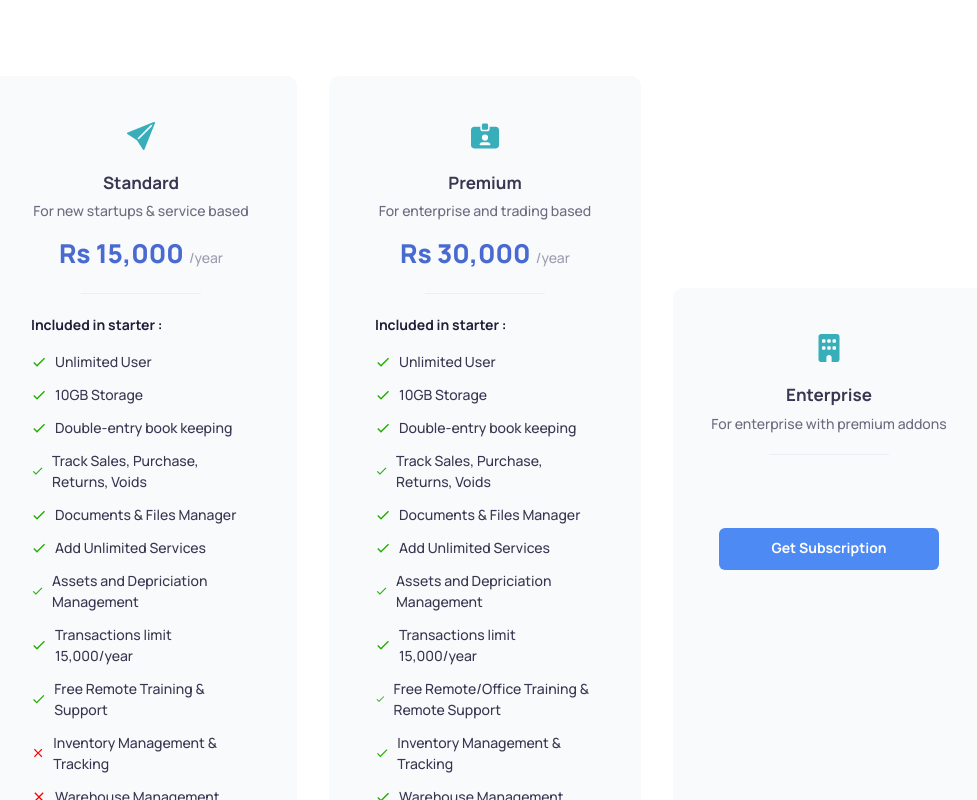
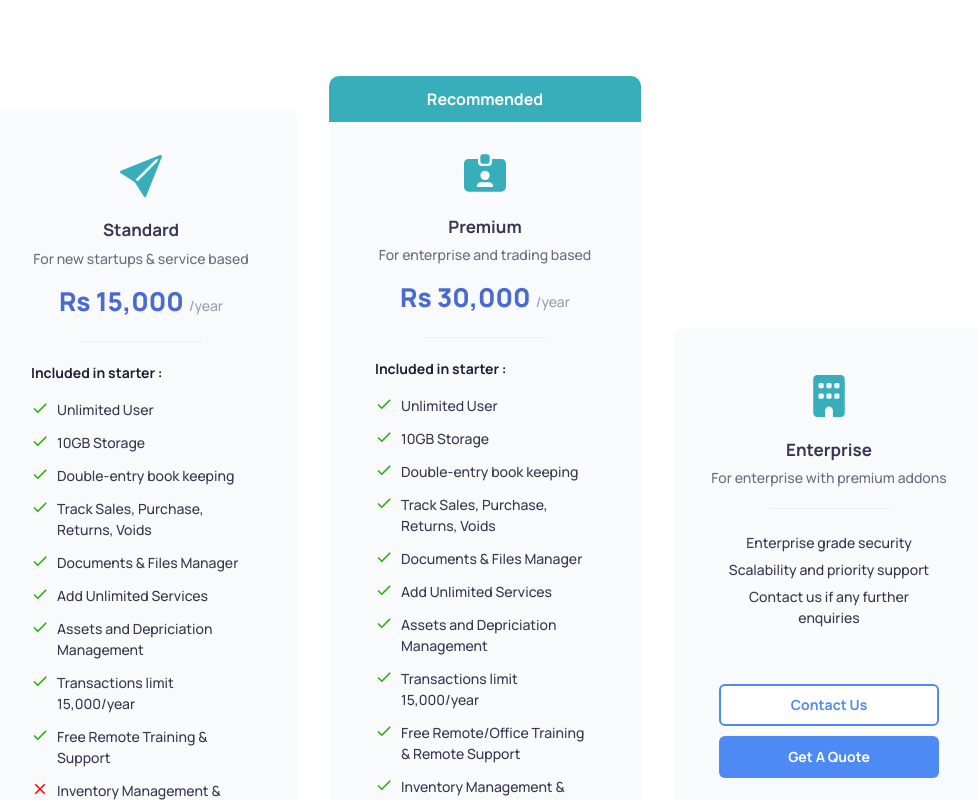
Before and after one commit to gsauarv/test-srot, a Next.js app: page /accounting in a window 1280 px wide. Shown: the part 2500-3300 px from the top of the page, without its empty margins (155-1132 px from the left). Built offline with nearby package versions, Linux system fonts and the light colour scheme.

Commit message:
DESIGN: Design change for package card

```diff
--- a/components/accounting/PackageSection.js
+++ b/components/accounting/PackageSection.js
@@ -1,5 +1,6 @@
 import { Box, Button, Divider, Flex, Text } from "@chakra-ui/react";
 import { BsFillSendFill } from "react-icons/bs";
+import { FaCrown } from "react-icons/fa";
 import { FaBuilding, FaIdCardClip } from "react-icons/fa6";
 import { MdClear, MdOutlineCheck } from "react-icons/md";
 import SectionTitle from "../common/SectionTitle";
@@ -35,6 +36,7 @@ const PackageSection = ({ title = true, isRestaurantPage }) => {
       name: "Premium",
       subtitle: "For enterprise and trading based",
       price: "30,000",
+      isRecommended: true,
       items: [
         { title: "Unlimited User", included: true },
         { title: "10GB Storage", included: true },
@@ -100,6 +102,7 @@ const PackageSection = ({ title = true, isRestaurantPage }) => {
       name: "Premium",
       subtitle: "For enterprise restaurants and cafe",
       price: "30,000",
+      isRecommended: true,
       items: [
         { title: "Unlimited Storage", included: true },
         { title: "Unlimited User", included: true },
@@ -118,11 +121,13 @@ const PackageSection = ({ title = true, isRestaurantPage }) => {
       name: "Premium Plus",
       subtitle: "For new Freelancers",
       price: "50,000",
+      deducted_price: "60,000",
+
       items: [
         { title: "Invoicing & Payment", included: false },
         { title: "Invoicing & Payment", included: true },
       ],
-      icon: <FaBuilding />,
+      icon: <FaCrown />,
     },
   ];
   return (
@@ -180,6 +185,8 @@ const PackageSection = ({ title = true, isRestaurantPage }) => {
                 price={item?.price}
                 included={item?.items}
                 enterprise_description={item?.enterprise_description}
+                isRecommended={item?.isRecommended}
+                deducted_price={item?.deducted_price}
               />
             ))
           : accountingData?.map((item) => (
@@ -190,8 +197,10 @@ const PackageSection = ({ title = true, isRestaurantPage }) => {
                 icon={item?.icon}
                 isRestaurantPage={isRestaurantPage}
                 price={item?.price}
+                isRecommended={item?.isRecommended}
                 included={item?.items}
                 enterprise_description={item?.enterprise_description}
+                deducted_price={item?.deducted_price}
               />
             ))}
       </Flex>
@@ -211,12 +220,13 @@ const PackageCard = ({
   price,
   included = [],
   enterprise_description,
+  deducted_price,
 }) => {
   return (
     <>
       <Box
         sx={{
-          backgroundColor: isRestaurantPage ? "#FDF6EE" : "#F8FAFC",
+          backgroundColor: isRestaurantPage ? "#F8FAFC" : "#F8FAFC",
           width: "312px",
           minH: "518px",
           height: "100%",
@@ -259,7 +269,7 @@ const PackageCard = ({
 
               "& svg": {
                 color: isRestaurantPage ? "#FD8432" : "#38AEBA",
-                fontSize: "28px",
+                fontSize: "42px",
               },
             }}
           >
@@ -304,6 +314,31 @@ const PackageCard = ({
                     /year
                   </Text>
                 </Text>
+
+                {deducted_price && (
+                  <Flex justify={"center"}>
+                    <Text
+                      sx={{
+                        textAlign: "center",
+                        textDecoration: "line-through",
+                        fontSize: "16px",
+                      }}
+                    >
+                      Rs {deducted_price}
+                    </Text>
+
+                    <Text
+                      as={"span"}
+                      sx={{
+                        fontSize: "16px",
+                        fontWeight: 500,
+                        color: "#9D9CAF",
+                      }}
+                    >
+                      /year
+                    </Text>
+                  </Flex>
+                )}
               </Box>
             )}
 
@@ -325,7 +360,7 @@ const PackageCard = ({
               </Text>
             )}
 
-            {!enterprise_description && (
+            {!enterprise_description ? (
               <Flex
                 sx={{
                   flexDirection: "column",
@@ -340,15 +375,72 @@ const PackageCard = ({
                   />
                 ))}
               </Flex>
+            ) : (
+              enterprise_description?.map((item) => (
+                <Text
+                  sx={{
+                    fontSize: "14px",
+                    color: "#383751",
+                    fontWeight: 500,
+                    paddingBlock: "3px",
+                    textAlign: "center",
+                  }}
+                >
+                  {item}
+                </Text>
+              ))
             )}
 
-            {/* {enterprise_description &&
-              enterprise_description?.map((item) => (
+            {enterprise_description ? (
+              <>
+                <Button
+                  sx={{
+                    border: `2px solid ${
+                      isRestaurantPage
+                        ? "linear-gradient(280.48deg, #F31255 -238.37%, #FF9E2A 106.98%)"
+                        : "#4E8AF4"
+                    }`,
+                    width: "100%",
 
-                  {item}
-                </Flex>
-              ))} */}
+                    fontSize: "14px",
+                    fontWeight: 700,
+                    color: "#4E8AF4",
+                    marginTop: "53px",
+                    backgroundColor: "#FFF",
 
+                    height: "42px",
+                    marginBottom: "10px",
+
+                    _hover: {
+                      // backgroundColor: "brand.hover",
+                    },
+                  }}
+                >
+                  Contact Us
+                </Button>
+
+                <Button
+                  sx={{
+                    background: isRestaurantPage
+                      ? "linear-gradient(280.48deg, #F31255 -238.37%, #FF9E2A 106.98%)"
+                      : "#4E8AF4",
+                    width: "100%",
+                    fontSize: "14px",
+                    fontWeight: 700,
+                    color: "#fff",
+                    // marginTop: "53px",
+                    height: "42px",
+                    marginBottom: "30px",
+
+                    _hover: {
+                      backgroundColor: "brand.hover",
+                    },
+                  }}
+                >
+                  Get A Quote
+                </Button>
+              </>
+            ) : (
               <Button
                 sx={{
                   background: isRestaurantPage
@@ -369,6 +461,7 @@ const PackageCard = ({
               >
                 Get Subscription
               </Button>
+            )}
           </Box>
         </Box>
       </Box>
@@ -379,12 +472,19 @@ const PackageCard = ({
 const FeatureText = ({ title, isIncluded = true }) => {
   return (
     <>
-      <Flex sx={{ alignItems: "center", columnGap: "8px" }}>
+      <Flex
+        sx={{
+          alignItems: "start",
+          columnGap: "8px",
+        }}
+      >
+        <div className="min-w-[20px]">
           {isIncluded ? (
-          <MdOutlineCheck style={{ color: "#22AD01" }} />
+            <MdOutlineCheck style={{ color: "#22AD01", fontSize: "18px" }} />
           ) : (
-          <MdClear style={{ color: "#FF0000" }} />
+            <MdClear style={{ color: "#FF0000", fontSize: "18px" }} />
           )}
+        </div>
         <Text sx={{ fontSize: "14px", color: "#383751", fontWeight: 500 }}>
           {title}
         </Text>
```
Also changed, not shown: public/premiumplus.svg (added). Lines whose indentation alone changed are shown as unchanged.
